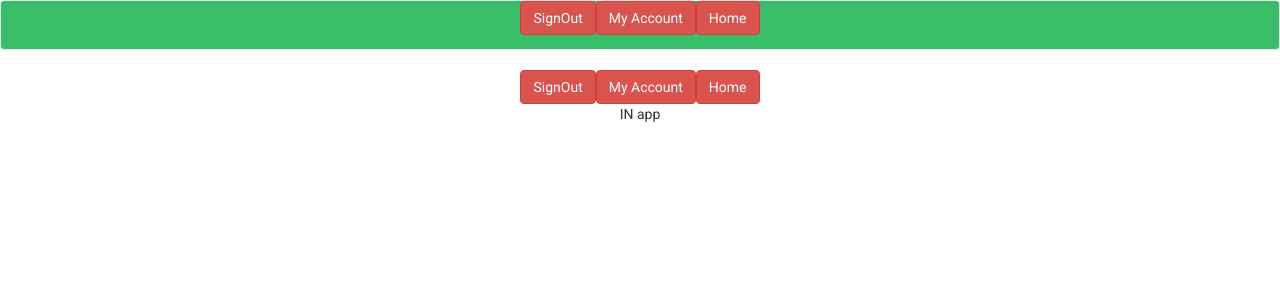
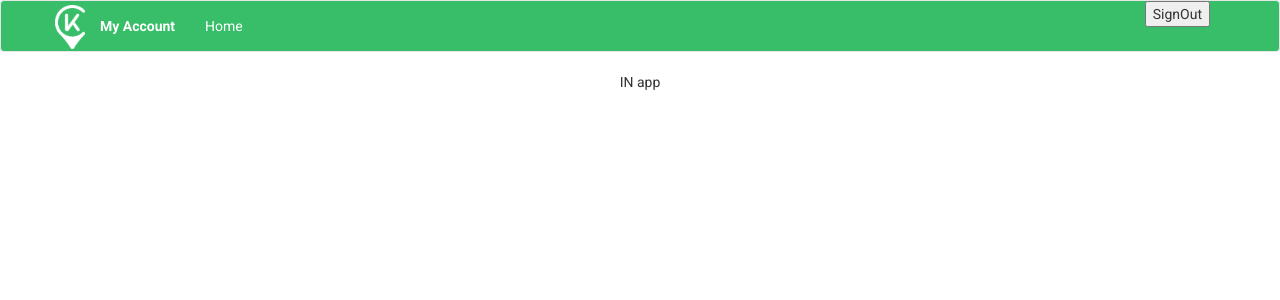
Before and after one commit to annsqasim/CarPool, a React (Create React App) app: page /karkoolapp in a window 1280 px wide. Shown: the top 300 px of the page. Built offline with nearby package versions, Linux system fonts and the light colour scheme; no server answers; sample sign-in values are in the browser's storage.

Commit message:
Header Styling.

```diff
--- a/src/components/EditPassengerProfile.jsx
+++ b/src/components/EditPassengerProfile.jsx
@@ -15,7 +15,7 @@ class EditPassengerProfile extends Component {
       <div className="App">
       <Header />
       <div className='form-inline' style={{margin: '5%'}}>
-        <h1>Edit Profile</h1>
+        <h1 className="panel-title">Edit Profile</h1>
         <div className='form-group'>
           <input
             style={{marginRight: '5px', marginTop: '5px'}}
@@ -45,7 +45,7 @@ class EditPassengerProfile extends Component {
             <label className="radio-inline"><input type="radio" name="optradio" />Female</label>
           </div>
           <br/>
-          <h2>Pin point 1</h2>
+          <h2>PickUp Location</h2>
           <input
             style={{marginRight: '5px', marginTop: '5px'}}
             className='form-control'
@@ -59,7 +59,7 @@ class EditPassengerProfile extends Component {
             placeholder='place'
             onChange={event => this.setState({password: event.target.value})}
           />
-          <h2>Pin point 2</h2>
+          <h2>DropOff Location</h2>
           <input
             style={{marginRight: '5px', marginTop: '5px'}}
             className='form-control'
--- a/src/components/Header.jsx
+++ b/src/components/Header.jsx
@@ -1,6 +1,7 @@
 import React, { Component } from 'react';
 import { Link } from 'react-router-dom';
 import { firebaseApp } from '../firebase';
+import logoWhite from '../assets/img/cp-white.png';
 // import './css/App.css';
 
 class Header extends Component {
@@ -12,14 +13,27 @@ class Header extends Component {
       <div className="App">
         <nav className="navbar navbar-default">
           <div className="container">
-            <button  className='btn btn-danger' onClick={this.signOut}>SignOut</button>
-            <Link className="btn btn-danger" to={'/editpassengerprofile'}>My Account</Link>
-            <Link className="btn btn-danger" to={'/karkoolapp'}>Home</Link>
+            <div className="navbar-header">
+              <button type="button" className="navbar-toggle collapsed" data-toggle="collapse" data-target="#bs-example-navbar-collapse-1" aria-expanded="false">
+                <span className="sr-only">Toggle navigation</span>
+                <span className="icon-bar"></span>
+                <span className="icon-bar"></span>
+                <span className="icon-bar"></span>
+              </button>
+              <a className="navbar-brand" href="#"><img src={logoWhite} width="30" alt="logoWhite"/></a>
+            </div>
+
+            <div className="collapse navbar-collapse" id="bs-example-navbar-collapse-1">
+              <ul className="nav navbar-nav">
+                <li className="active"><Link to={'/editpassengerprofile'}>My Account</Link></li>
+                <li><Link to={'/karkoolapp'}>Home</Link></li>
+              </ul>
+              <ul className="nav navbar-nav navbar-right">
+                <li><button onClick={this.signOut}>SignOut</button></li>
+              </ul>
+            </div>
           </div>
         </nav>
-        <button  className='btn btn-danger' onClick={this.signOut}>SignOut</button>
-        <Link className="btn btn-danger" to={'/editpassengerprofile'}>My Account</Link>
-        <Link className="btn btn-danger" to={'/karkoolapp'}>Home</Link>
       </div>
     );
   }
--- a/src/index.css
+++ b/src/index.css
@@ -57,6 +57,7 @@ body {
 	font-size: 22px;
 	text-align: center;
 	transition: all 0.3s ease;
+	border: 2px solid #38be69;
 }
 
 .kc-btn:hover{
@@ -67,21 +68,26 @@ body {
 
 .kc-btn.redirect{
 	background-color: #fff;
-	border: 1px solid #ccc;
+	border: 2px solid #ccc;
 	color:#38be69;
 	transition: all 0.3s ease;
 	text-decoration: none;
+	font-weight: 400;
 }
 
 .kc-btn.redirect:hover{
 	background-color: #38be69;
 	color: #fff;
+	border: none;
 }
 
 .navbar{
 	background-color: #38be69;
 }
 
+.navbar-brand{
+	padding: 4px 0px;
+}
 
 input, select, textarea, .form-control{
 	border:none;
@@ -98,6 +104,18 @@ input, select, textarea, .form-control{
 	color: #e12222;
 }
 
+.navbar-default .navbar-nav > li > a{
+	color: #fff;
+}
+
+.navbar-default .navbar-nav > .active > a,
+.navbar-default .navbar-nav > .active > a:focus,
+.navbar-default .navbar-nav > .active > a:hover{
+	background-color: transparent;
+	color: #fff;
+	font-weight: bold;
+}
+
 @keyframes App-logo-spin {
   from { transform: rotate(0deg); }
   to { transform: rotate(360deg); }
```
